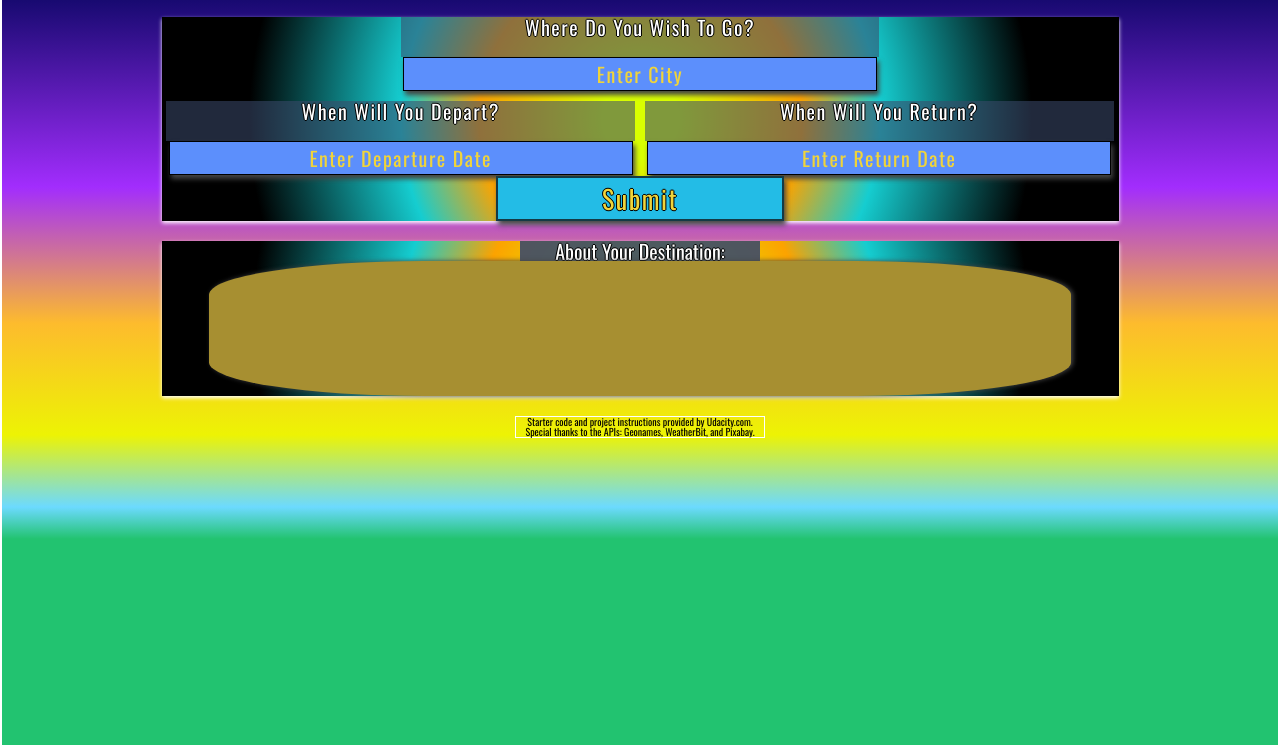
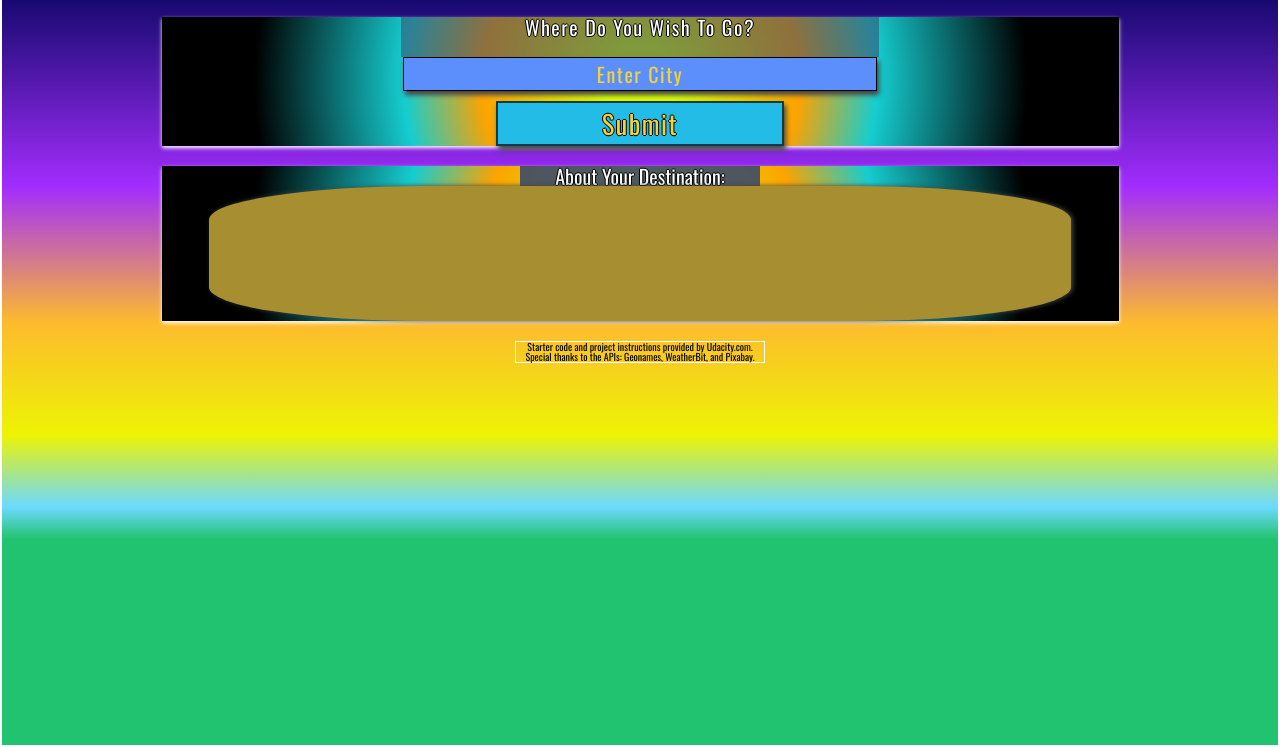
Before and after one commit to conjohnson712/FEND-Capstone-Travel-App, a website built with webpack: page src/client/views/index.html in a window 1280 px wide. Shown: the part 53-800 px from the top of the page. Built offline with nearby package versions, Linux system fonts and the light colour scheme; a web font is replaced by a local one.

Commit message:
Commented out date fields for testing

```diff
--- a/src/client/views/index.html
+++ b/src/client/views/index.html
@@ -25,7 +25,7 @@
             <input type="text" id="city" placeholder="Enter City">
           </div>
 
-          <div class="date">
+          <!-- <div class="date">
             <div id="depart">
               <label for="depart">When Will You Depart?</label>
               <input type="text" id="departureDate" placeholder="Enter Departure Date">
@@ -35,7 +35,7 @@
               <label for="return">When Will You Return?</label>
               <input type="text" id="returnDate" placeholder="Enter Return Date">
             </div>
-          </div>
+          </div> -->
 
           <div class ="holder submit">
             <button id="submit" type = "submit"> Submit </button>
```
